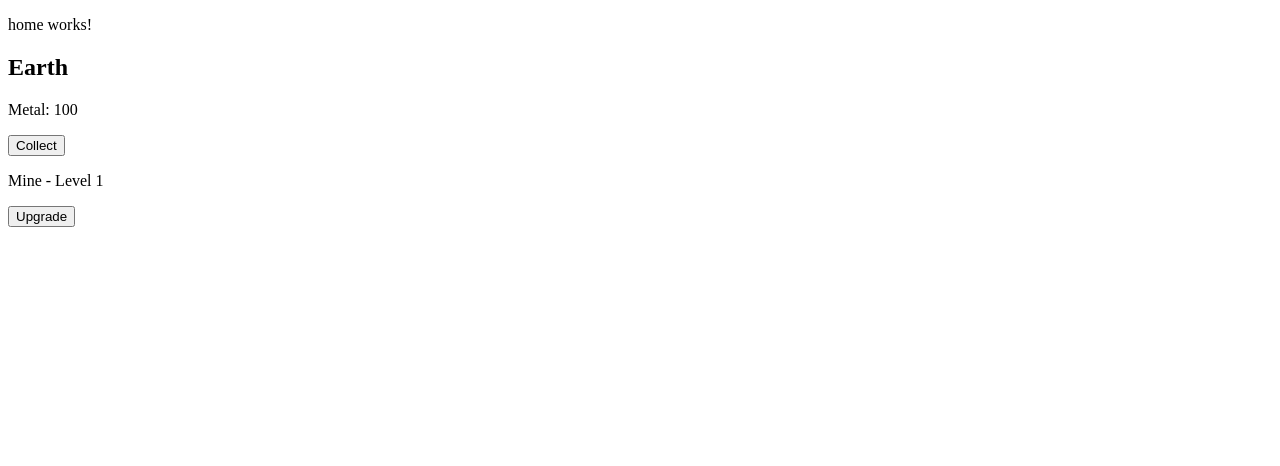
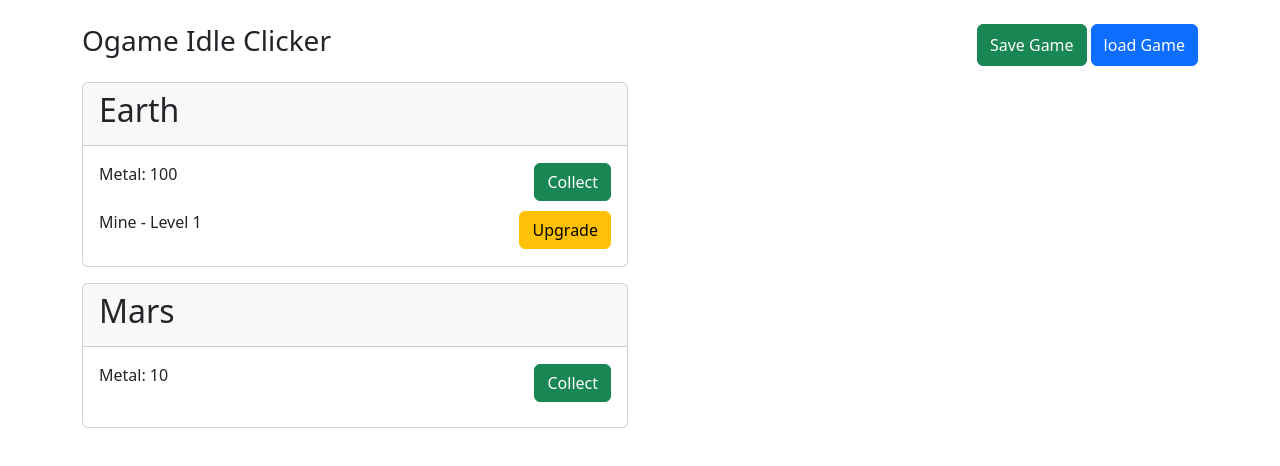
Before and after one commit to Emendiel/ogame-idle-clicker, an Angular app: page / in a window 1280 px wide. Shown: the top 466 px of the page. Built offline with nearby package versions, Linux system fonts and the light colour scheme.

Commit message:
Add Dexie + gameState saved ans load + booststrap

```diff
--- a/angular.json
+++ b/angular.json
@@ -30,9 +30,12 @@
               "src/assets"
             ],
             "styles": [
+              "node_modules/bootstrap/dist/css/bootstrap.min.css",
               "src/styles.scss"
             ],
-            "scripts": []
+            "scripts": [
+              "node_modules/bootstrap/dist/js/bootstrap.bundle.min.js"
+            ]
           },
           "configurations": {
             "production": {
--- a/package.json
+++ b/package.json
@@ -18,6 +18,8 @@
     "@angular/platform-browser": "^18.0.1",
     "@angular/platform-browser-dynamic": "^18.0.1",
     "@angular/router": "^18.0.1",
+    "bootstrap": "^5.3.3",
+    "dexie": "^4.0.7",
     "rxjs": "~7.8.0",
     "tslib": "^2.3.0",
     "zone.js": "~0.14.6"
@@ -27,6 +29,7 @@
     "@angular/cli": "^18.0.2",
     "@angular/compiler-cli": "^18.0.1",
     "@types/jasmine": "~4.3.0",
+    "@types/jquery": "^3.5.30",
     "jasmine-core": "~4.6.0",
     "karma": "~6.4.0",
     "karma-chrome-launcher": "~3.2.0",
--- a/src/app/game/building/building.component.html
+++ b/src/app/game/building/building.component.html
@@ -1,4 +1,4 @@
-<div>
+<div class="d-flex justify-content-between align-items-center">
     <p>{{ building.type }} - Level {{ building.level }}</p>
-    <button (click)="upgradeBuilding()">Upgrade</button>
+    <button class="btn btn-warning" (click)="upgradeBuilding()">Upgrade</button>
 </div>
--- a/src/app/game/building/building.component.ts
+++ b/src/app/game/building/building.component.ts
@@ -1,5 +1,6 @@
-import { Component, Input } from '@angular/core';
-import { Building } from '../game.model';
+import { Component, Input, inject } from '@angular/core';
+import { Building, Planet } from '../game.model';
+import { GameService } from '../game.service';
 
 @Component({
   selector: 'app-building',
@@ -8,6 +9,8 @@ import { Building } from '../game.model';
 export class BuildingComponent {
   @Input() building!: Building;
 
+  #gameService = inject(GameService);
+
   upgradeBuilding() {
     this.building.level += 1;
     this.building.productionRate += 1;
--- a/src/app/game/game.service.ts
+++ b/src/app/game/game.service.ts
@@ -1,20 +1,24 @@
-import { Injectable } from '@angular/core';
+import { Injectable, inject } from '@angular/core';
 import { Planet } from './game.model';
+import { GameDbService } from './service/game-db.service.ts.service';
 
 @Injectable({
   providedIn: 'root'
 })
 export class GameService {
-  private planets: Planet[] = [
-    {
-      id: 1,
-      name: 'Earth',
-      resources: [{ id: 1, type: 'Metal', amount: 100 }],
-      buildings: [{ id: 1, type: 'Mine', level: 1, productionRate: 10 }]
+  #gameDBService = inject(GameDbService);
+
+  async getUserGameState(): Promise<Planet[]> {
+    return this.#gameDBService.getPlanets();
+  }
+
+  async saveUserGameState(planets: Planet[]): Promise<void> {
+    for (const planet of planets) {
+      await this.#gameDBService.savePlanet(planet);
     }
-  ];
+  }
 
-  getPlanets() {
-    return this.planets;
+  async deletePlanet(id: number): Promise<void> {
+    await this.#gameDBService.deletePlanet(id);
   }
 }
--- a/src/app/game/game/game.component.html
+++ b/src/app/game/game/game.component.html
@@ -1,4 +1,17 @@
-<div>
-    <app-home></app-home>
-    <app-planet *ngFor="let planet of planets" [planet]="planet"></app-planet>
+<div class="container mt-4">
+    <div class="d-flex justify-content-between">
+        <div>
+            <h3 class="text-center">Ogame Idle Clicker</h3>
+        </div>
+
+        <div class="d-inline-flex gap-1">
+            <button type="button" class="btn btn-success" (click)="saveGame()">Save Game</button>
+            <button type="button" class="btn btn-primary" (click)="loadGame()">load Game</button>
+        </div>
+    </div>
+    <div class="row" *ngFor="let planet of planets">
+        <div class="col-md-6">
+            <app-planet [planet]="planet"></app-planet>
+        </div>
+    </div>
 </div>
--- a/src/app/game/game/game.component.ts
+++ b/src/app/game/game/game.component.ts
@@ -1,4 +1,4 @@
-import { Component, OnInit } from '@angular/core';
+import { Component, OnInit, inject } from '@angular/core';
 import { GameService } from '../game.service';
 import { Planet } from '../game.model';
 
@@ -7,11 +7,39 @@ import { Planet } from '../game.model';
   templateUrl: './game.component.html'
 })
 export class GameComponent implements OnInit {
-  planets!: Planet[];
+  planets: Planet[] = [];
 
-  constructor(private gameService: GameService) {}
+  #gameService = inject(GameService);
 
-  ngOnInit() {
-    this.planets = this.gameService.getPlanets();
+  async ngOnInit() {
+    await this.loadGame();
+  }
+
+  initializeGame(): Planet[] {
+    return [
+      {
+        id: 1,
+        name: 'Earth',
+        resources: [{ id: 1, type: 'Metal', amount: 100 }],
+        buildings: [{ id: 1, type: 'Mine', level: 1, productionRate: 1 }]
+      },
+      {
+        id: 2,
+        name: 'Mars',
+        resources: [{ id: 1, type: 'Metal', amount: 10 }],
+        buildings: []
+      }
+    ];
+  }
+
+  async saveGame() {
+    await this.#gameService.saveUserGameState(this.planets);
+  }
+
+  async loadGame() {
+    this.planets = await this.#gameService.getUserGameState();
+    if (this.planets.length === 0) {
+      this.planets = this.initializeGame();
+    }
   }
 }
--- a/src/app/game/home/home.component.html
+++ b/src/app/game/home/home.component.html
@@ -1 +1 @@
-<p>home works!</p>
+<h3>Idle</h3>
--- a/src/app/game/planet/planet.component.html
+++ b/src/app/game/planet/planet.component.html
@@ -1,9 +1,13 @@
-<div>
-    <h2>{{ planet.name }}</h2>
-    <div *ngFor="let resource of planet.resources">
+<div class="card mt-3">
+    <div class="card-header">
+      <h2>{{ planet.name }}</h2>
+    </div>
+    <div class="card-body">
+      <div class="mb-2" *ngFor="let resource of planet.resources">
         <app-resource [resource]="resource"></app-resource>
+      </div>
+      <div *ngFor="let building of planet.buildings">
+        <app-building [building]="building"></app-building>
+      </div>
     </div>
-    <div *ngFor="let building of planet.buildings">
-        <app-building [building]="building"></app-building>
-    </div>
-</div>
+  </div>
--- a/src/app/game/resource/resource.component.html
+++ b/src/app/game/resource/resource.component.html
@@ -1,4 +1,4 @@
-<div>
+<div class="d-flex justify-content-between align-items-center">
     <p>{{ resource.type }}: {{ resource.amount }}</p>
-    <button (click)="collectResource()">Collect</button>
+    <button class="btn btn-success" (click)="collectResource()">Collect</button>
 </div>
--- a/src/app/game/resource/resource.component.ts
+++ b/src/app/game/resource/resource.component.ts
@@ -1,5 +1,6 @@
-import { Component, Input } from '@angular/core';
-import { Resource } from '../game.model';
+import { Component, Input, inject } from '@angular/core';
+import { Planet, Resource } from '../game.model';
+import { GameService } from '../game.service';
 
 @Component({
   selector: 'app-resource',
@@ -8,7 +9,9 @@ import { Resource } from '../game.model';
 export class ResourceComponent {
   @Input() resource!: Resource;
 
-  collectResource() {
+  #gameService = inject(GameService);
+
+  async collectResource() {
     this.resource.amount += 1;
   }
 }
--- /dev/null
+++ b/src/app/game/service/game-db.service.ts.service.ts
@@ -0,0 +1,30 @@
+import { Injectable } from '@angular/core';
+import Dexie from 'dexie';
+import { Planet } from '../game.model';
+
+@Injectable({
+  providedIn: 'root'
+})
+export class GameDbService extends Dexie {
+  planets: Dexie.Table<Planet, number>;
+
+  constructor() {
+    super('GameDatabase');
+    this.version(1).stores({
+      planets: '++id, name, resources, buildings'
+    });
+    this.planets = this.table('planets');
+  }
+
+  async getPlanets(): Promise<Planet[]> {
+    return this.planets.toArray();
+  }
+
+  async savePlanet(planet: Planet): Promise<number> {
+    return this.planets.put(planet);
+  }
+
+  async deletePlanet(id: number): Promise<void> {
+    return this.planets.delete(id);
+  }
+}
```
Also changed, not shown: 2 other files (tests, documents, lock files or other folders).
